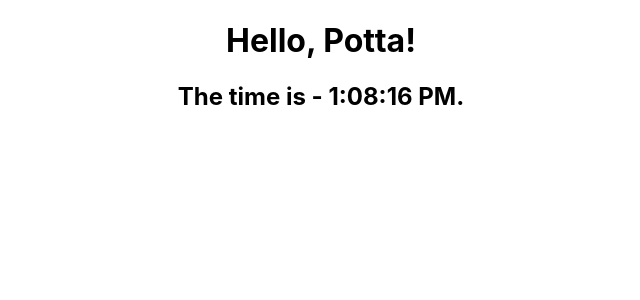
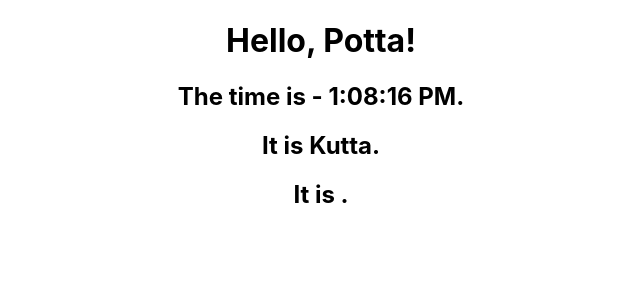
Before and after one commit to Vishnu-AV/react-first-app, a React (Create React App) app in the folder second-app/: page / in a window 1280 px wide. Shown: the top 300 px of the page, without its empty margins (319-959 px from the left). Built offline with nearby package versions, Linux system fonts and the light colour scheme.

Commit message:
Passing state from parent to child component

```diff
--- a/second-app/src/App.js
+++ b/second-app/src/App.js
@@ -1,5 +1,6 @@
 import React from "react";
 import "./App.css";
+import Details from './details';
 
 class App extends React.Component {
   constructor(props) {
@@ -23,7 +24,7 @@ class App extends React.Component {
       return {
         date: new Date(),
         name: state.names[this.state.date.getSeconds() % 2],
-        counter: props.data,
+        subject: props.data,
       };
     });
   }
@@ -32,6 +33,7 @@ class App extends React.Component {
       <div className="App">
         <h1>Hello, {this.state.name}!</h1>
         <h2>The time is - {this.state.date.toLocaleTimeString()}.</h2>
+        <Details props={this.state} />
       </div>
     );
   }
--- /dev/null
+++ b/second-app/src/details.js
@@ -0,0 +1,12 @@
+import React from "react";
+
+export default class Details extends React.Component {
+    constructor(props) {
+      super(props);
+      this.state = props.props;
+    }
+
+    render() {
+      return <><h2>It is {this.state.name}.</h2><h2>It is {this.state.subject}.</h2></>;
+    }
+  }
```
